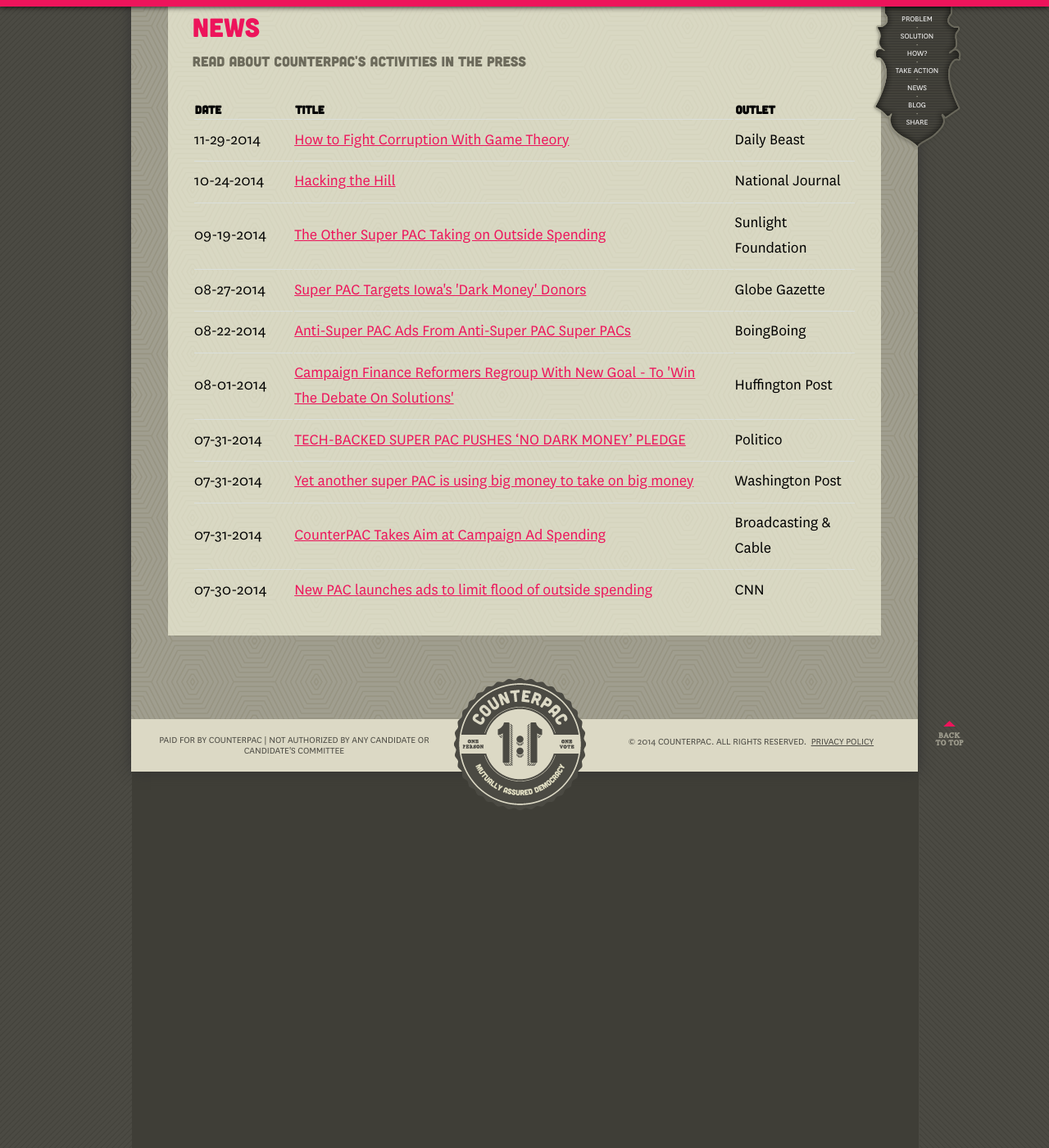
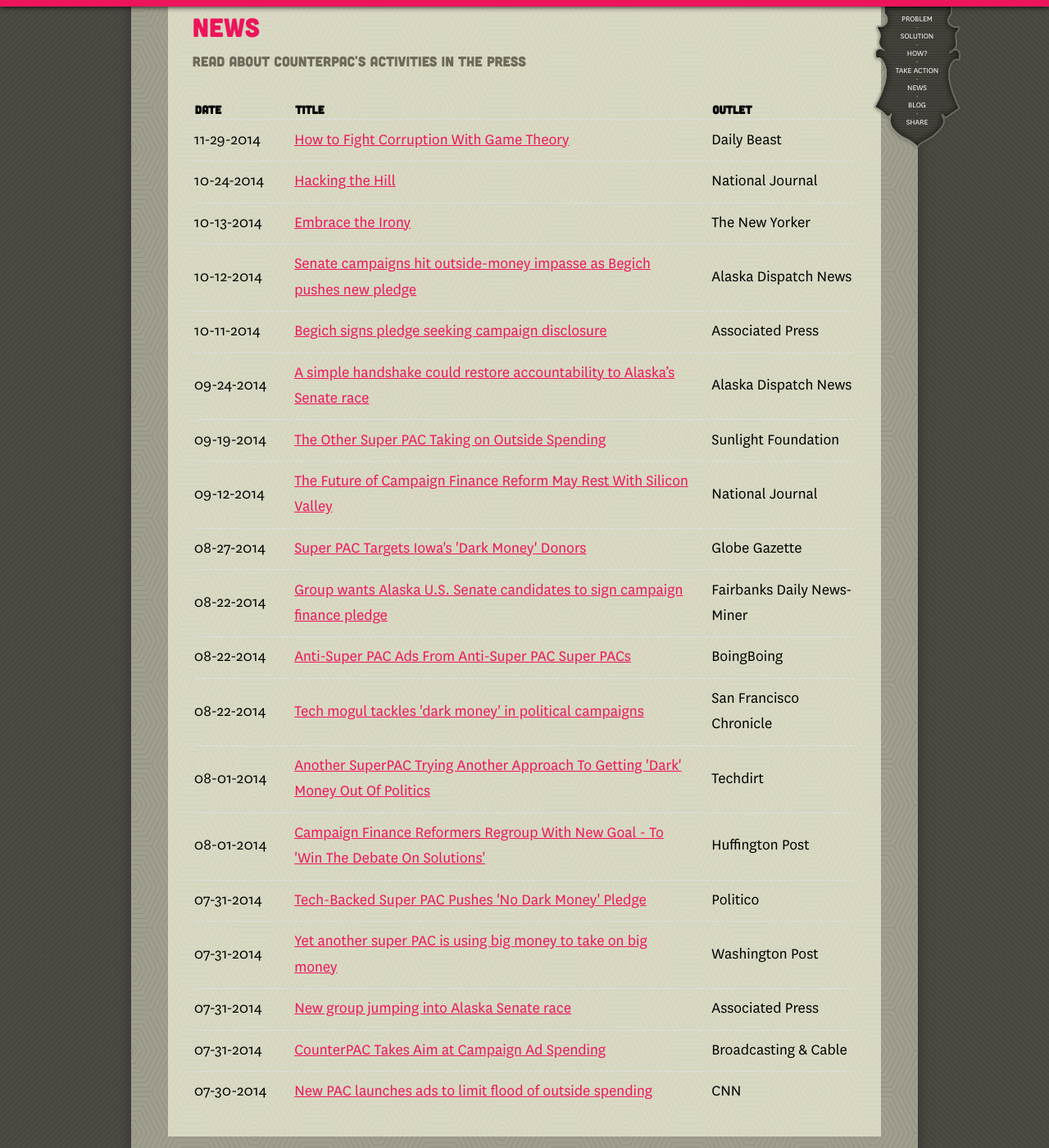
Before and after one commit to counterpac/counterpac.github.io, a Jekyll site: the page built from news/index.html, in a window 1280 px wide and 1400 px high, scrolled down 549 px. Shown: the whole window at 82% size. Built offline with Jekyll 4.4.1, drawn with Linux system fonts in a browser that asks for light colours; nearby versions of some CDN libraries; before the commit the page ends 1537 px from its top, so only the background shows below that.

Commit message:
updating news

```diff
--- a/_data/news.yml
+++ b/_data/news.yml
@@ -8,27 +8,67 @@
   link: http://www.nationaljournal.com/magazine/hacking-the-hill-20141024
   date: 10-24-2014
 
+- title: Embrace the Irony
+  media: The New Yorker
+  link: http://www.newyorker.com/magazine/2014/10/13/embrace-irony
+  date: 10-13-2014
+
+- title: Senate campaigns hit outside-money impasse as Begich pushes new pledge
+  media: Alaska Dispatch News
+  link: http://www.adn.com/article/20141012/senate-campaigns-hit-outside-money-impasse-begich-pushes-new-pledge
+  date: 10-12-2014
+
+- title: Begich signs pledge seeking campaign disclosure
+  media: Associated Press
+  link: http://www.foxnews.com/politics/2014/10/11/begich-signs-pledge-seeking-campaign-disclosure/
+  date: 10-11-2014
+
+- title: A simple handshake could restore accountability to Alaska’s Senate race
+  media: Alaska Dispatch News
+  link: http://www.adn.com/article/20140924/simple-handshake-could-restore-accountability-alaska-s-senate-race
+  date: 09-24-2014
+
 - title: The Other Super PAC Taking on Outside Spending
   media: Sunlight Foundation
   link: http://sunlightfoundation.com/blog/2014/09/19/the-other-pac-taking-on-outside-spending
   date: 09-19-2014
+
+- title: The Future of Campaign Finance Reform May Rest With Silicon Valley
+  media: National Journal
+  link: http://www.nationaljournal.com/politics/the-future-of-campaign-finance-reform-may-rest-with-silicon-valley-20140912
+  date: 09-12-2014
 
 - title: Super PAC Targets Iowa's 'Dark Money' Donors
   media: Globe Gazette
   link: http://globegazette.com/news/local/super-pac-targets-iowa-s-dark-money-donors/article_b8bd19df-7d9a-534f-bd68-7907e0de2a14.html
   date: 08-27-2014
 
+- title: Group wants Alaska U.S. Senate candidates to sign campaign finance pledge
+  media: Fairbanks Daily News-Miner
+  link: http://www.newsminer.com/news/politics/group-wants-alaska-u-s-senate-candidates-to-sign-campaign/article_e6d771b6-2a68-11e4-a272-0017a43b2370.html
+  date: 08-22-2014
+
 - title: Anti-Super PAC Ads From Anti-Super PAC Super PACs
   media: BoingBoing
   link: http://boingboing.net/2014/08/22/anti-super-pac-ads-from-anti-s.html
   date: 08-22-2014
+
+- title: Tech mogul tackles 'dark money' in political campaigns
+  media: San Francisco Chronicle
+  link: http://www.sfgate.com/politics/joegarofoli/article/Tech-mogul-tackles-dark-money-in-political-5704914.php
+  date: 08-22-2014
+
+- title: Another SuperPAC Trying Another Approach To Getting 'Dark' Money Out Of Politics
+  media: Techdirt
+  link: https://www.techdirt.com/articles/20140731/15221628077/another-superpac-trying-another-approach-to-actually-getting-nefarious-money-out-politics.shtml
+  date: 08-01-2014
 
 - title: Campaign Finance Reformers Regroup With New Goal - To 'Win The Debate On Solutions'
   media: Huffington Post
   link: http://www.huffingtonpost.com/2014/08/01/campaign-finance-reform_n_5642339.html
   date: 08-01-2014
 
-- title: TECH-BACKED SUPER PAC PUSHES ‘NO DARK MONEY’ PLEDGE
+- title: Tech-Backed Super PAC Pushes 'No Dark Money' Pledge
   media: Politico
   link: http://www.politico.com/morningscore/0714/morningscore14839.html
   date: 07-31-2014
@@ -36,6 +76,11 @@
 - title: Yet another super PAC is using big money to take on big money
   media: Washington Post
   link: http://www.washingtonpost.com/blogs/post-politics/wp/2014/07/31/yet-another-super-pac-is-using-big-money-to-take-on-big-money/
+  date: 07-31-2014
+
+- title: New group jumping into Alaska Senate race
+  media: Associated Press
+  link: http://www.newsminer.com/news/alaska_news/new-group-jumping-into-alaska-senate-race/article_a871f9f2-1936-11e4-b8f5-0017a43b2370.html
   date: 07-31-2014
 
 - title: CounterPAC Takes Aim at Campaign Ad Spending
```
